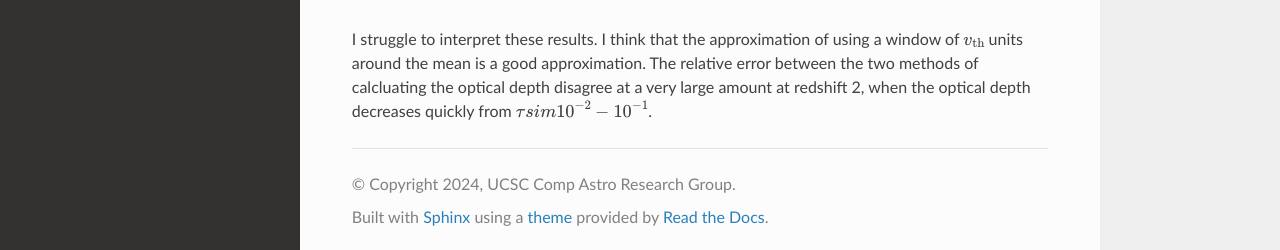
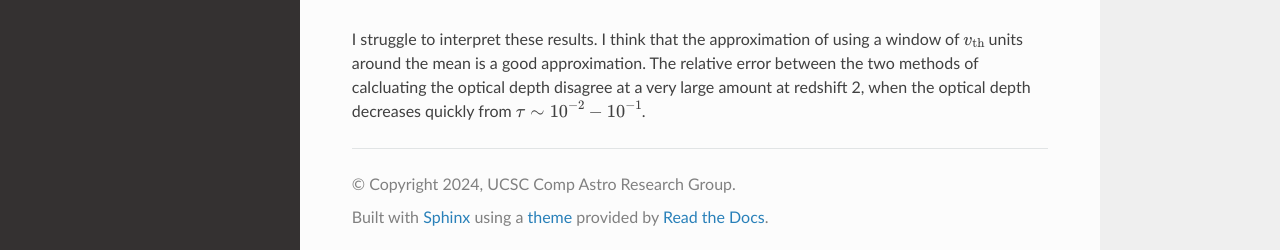
Before and after one commit to evazlimen/cholla-cosmo, a Sphinx documentation site: the page built from docs/source/study_gaussianspeedup.rst, in a window 1280 px wide and 900 px high, scrolled down 22404 px. Shown: the part 647-897 px from the top of the window. Built offline with Sphinx 7.4.7 and the Read the Docs theme 3.1.0, drawn with Linux system fonts in a browser that asks for light colours.

Commit message:
fix similar rendering

```diff
--- a/docs/source/study_gaussianspeedup.rst
+++ b/docs/source/study_gaussianspeedup.rst
@@ -280,4 +280,4 @@ For a larger :math:`v_{\textrm{th}}` window, the distribution of the relative di
 Conclusion
 ------------
 
-I struggle to interpret these results. I think that the approximation of using a window of :math:`v_{\textrm{th}}` units around the mean is a good approximation. The relative error between the two methods of calcluating the optical depth disagree at a very large amount at redshift 2, when the optical depth decreases quickly from :math:`\tau sim 10^{-2} - 10^{-1}`.
+I struggle to interpret these results. I think that the approximation of using a window of :math:`v_{\textrm{th}}` units around the mean is a good approximation. The relative error between the two methods of calcluating the optical depth disagree at a very large amount at redshift 2, when the optical depth decreases quickly from :math:`\tau \sim 10^{-2} - 10^{-1}`.
```
